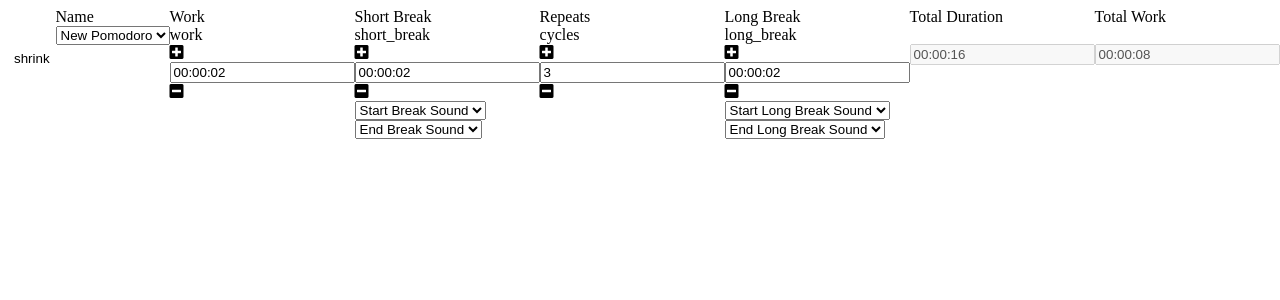
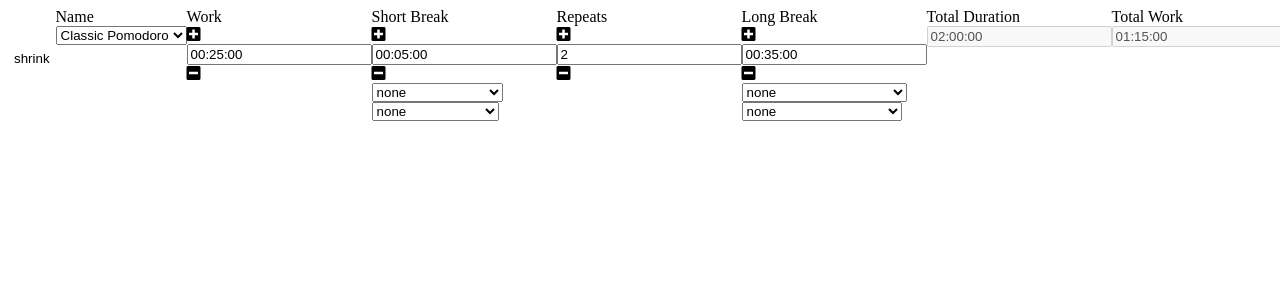
Before and after one commit to ericasu33/sprig, a React (Create React App) app: page / in a window 1280 px wide. Both pictures are taken after a click on the button "expand". Shown: the top 300 px of the page. Built offline with nearby package versions, Linux system fonts and the light colour scheme.

Commit message:
Add preset timers

```diff
--- a/src/components/PomodoroForm.tsx
+++ b/src/components/PomodoroForm.tsx
@@ -48,7 +48,18 @@ const PomodoroForm = (props: any) => {
     );
   });
 
-  const updateState = (key: string, value: number) => {
+  const timerOptions = props.timers.map((timer: any) => {
+    return (
+      <option
+        key={timer.id}
+        value={timer.id}
+      >
+        {timer.name}
+      </option>
+    );
+  });
+
+  const updateState = (key: string, value: number | string) => {
     props.setPomoTimer((prev: any) => {
       return {
         ...prev,
@@ -57,12 +68,20 @@ const PomodoroForm = (props: any) => {
     });
   };
 
+  const handleTimerChange = (id: number) => {
+    props.changeTimer(id);
+  };
+
   return (
     <div className="pomodoro-form">
       <div>
         <label>Name</label>
-        <select defaultValue="new-pomodoro">
-          {soundOptions}
+        <select
+          value={props.timer}
+          onChange={(e) => handleTimerChange(Number(e.target.value))}
+          defaultValue="0"
+        >
+          {timerOptions}
           <option value="new-pomodoro">New Pomodoro</option>
         </select>
       </div>
@@ -82,12 +101,20 @@ const PomodoroForm = (props: any) => {
           setValue={updateState}
         />
         <div>
-          <select defaultValue="none">
+          <select
+            value={props.pomo_timer.short_b_start_sound}
+            onChange={(e) => updateState("short_b_start_sound", e.target.value)}
+            defaultValue="none"
+          >
             <option disabled value="none">Start Break Sound</option>
             <option value="none">none</option>
             {soundOptions}
           </select>
-          <select defaultValue="none">
+          <select
+            value={props.pomo_timer.short_b_end_sound}
+            onChange={(e) => updateState("short_b_end_sound", e.target.value)}
+            defaultValue="none"
+          >
             <option disabled value="none">End Break Sound</option>
             <option value="none">none</option>
             {soundOptions}
@@ -111,12 +138,20 @@ const PomodoroForm = (props: any) => {
           setValue={updateState}
         />
         <div>
-          <select defaultValue="none">
+          <select
+            value={props.pomo_timer.long_b_start_sound}
+            onChange={(e) => updateState("long_b_start_sound", e.target.value)}
+            defaultValue="none"
+          >
             <option disabled value="none">Start Long Break Sound</option>
             <option value="none">none</option>
             {soundOptions}
           </select>
-          <select defaultValue="none">
+          <select
+            value={props.pomo_timer.long_b_end_sound}
+            onChange={(e) => updateState("long_b_end_sound", e.target.value)}
+            defaultValue="none"
+          >
             <option disabled value="none">End Long Break Sound</option>
             <option value="none">none</option>
             {soundOptions}
--- a/src/components/PomodoroTimer.tsx
+++ b/src/components/PomodoroTimer.tsx
@@ -14,9 +14,27 @@ interface Sound {
   file: string;
 };
 
-const initData: IObject = {
+const timerData = [
+  {
     id: 1,
-  name: "Pomodoro Timer",
+    name: "Classic Pomodoro",
+    current: "",
+    cycles: 2,
+    playing: false,
+    stopped: true,
+    work: 25 * 60,
+    short_break: 5 * 60,
+    long_break: 35 * 60,
+    short_b_start_sound: "",
+    short_b_end_sound: "",
+    long_b_start_sound: "",
+    long_b_end_sound: "",
+    clock: 0,
+    partition: 0,
+  },
+  {
+    id: 2,
+    name: "Classic Eye-Strain",
     current: "",
     cycles: 3,
     playing: false,
@@ -24,20 +42,50 @@ const initData: IObject = {
     work: 2,
     short_break: 2,
     long_break: 2,
+    short_b_start_sound: "",
+    short_b_end_sound: "",
+    long_b_start_sound: "",
+    long_b_end_sound: "",
     clock: 0,
     partition: 0,
-}
+  },
+  {
+    id: 3,
+    name: "Classic 50-7",
+    current: "",
+    cycles: 3,
+    playing: false,
+    stopped: true,
+    work: 50 * 60,
+    short_break: 7 * 60,
+    long_break: 0,
+    short_b_start_sound: "",
+    short_b_end_sound: "",
+    long_b_start_sound: "",
+    long_b_end_sound: "",
+    clock: 0,
+    partition: 0,
+  },
+
+];
 
 const sounds: Sound[] = [
   {id: 1, file: "test1.mp3"},
   {id: 2, file: "test2.mp3"},
   {id: 3, file: "test3.mp3"},
-]
+];
+
+const timers = [
+  { id: 1, name: "Classic Pomodoro"},
+  { id: 2, name: "Classic Eye-Strain"},
+  { id: 3, name: "Classic 50-7"},
+];
 
 
 const PomodoroTimer = (props: any) => {
   const [expand, setExpand] = useState(false);
-  const [times, setTimes] = useState(initData);
+  const [curTimer, setCurTimer] = useState(1);
+  const [times, setTimes] = useState(timerData[0]);
 
   const togglePlay = () => {
     setTimes((prev) => {
@@ -59,12 +107,12 @@ const PomodoroTimer = (props: any) => {
     });
   };
 
-  const calcCycle = ({clock, work, short_break, long_break}: {[key:string]: number}) => {
+  const calcCycle = ({clock, work, short_break, long_break}: IObject) => {
     const result = Math.ceil((clock - long_break - work) / (work + short_break));
     return result < 0 ? 0 : result;
   };
 
-  const calcTotalTime = ({cycles, work, short_break, long_break}: {[key:string]: number}) => {
+  const calcTotalTime = ({cycles, work, short_break, long_break}: IObject) => {
     return ((work + short_break) * cycles + long_break + work);
   };
 
@@ -109,6 +157,12 @@ const PomodoroTimer = (props: any) => {
     return () => (clearInterval(timer));
   }, [times.stopped, times.playing]);
 
+  useEffect(() => {
+    const new_timer = timerData.find((data) => curTimer === data.id);
+    if (!new_timer) return;
+    setTimes(new_timer);
+  }, [curTimer]);
+
   return (
     <div className="pomodoro-display">
       <Button
@@ -120,7 +174,10 @@ const PomodoroTimer = (props: any) => {
         <PomodoroForm
           pomo_timer={times}
           setPomoTimer={setTimes}
+          timer={curTimer}
+          changeTimer={setCurTimer}
           sounds={sounds}
+          timers={timers}
         />
       )) || (
         <>
--- a/src/components/StepInputInt.tsx
+++ b/src/components/StepInputInt.tsx
@@ -44,8 +44,6 @@ const StepInputInt = function(props: any) {
 
   return (
     <div className='step-input step-input-int'>
-      <label>{props.name}</label>
-      <br />
       {props.disabled || <ButtonStepInput plus onClick={handleClick}/>}
       <input
         value={value}
--- a/src/components/StepInputTimer.tsx
+++ b/src/components/StepInputTimer.tsx
@@ -55,8 +55,6 @@ const StepInputTimer = function(props: any) {
 
   return (
     <div className='step-input step-input-timer'>
-      <label>{props.name}</label>
-      <br />
       {props.disabled || <ButtonStepInput plus onClick={handleClick}/>}
       <input
         value={time}
```
Lines whose indentation alone changed are shown as unchanged.
